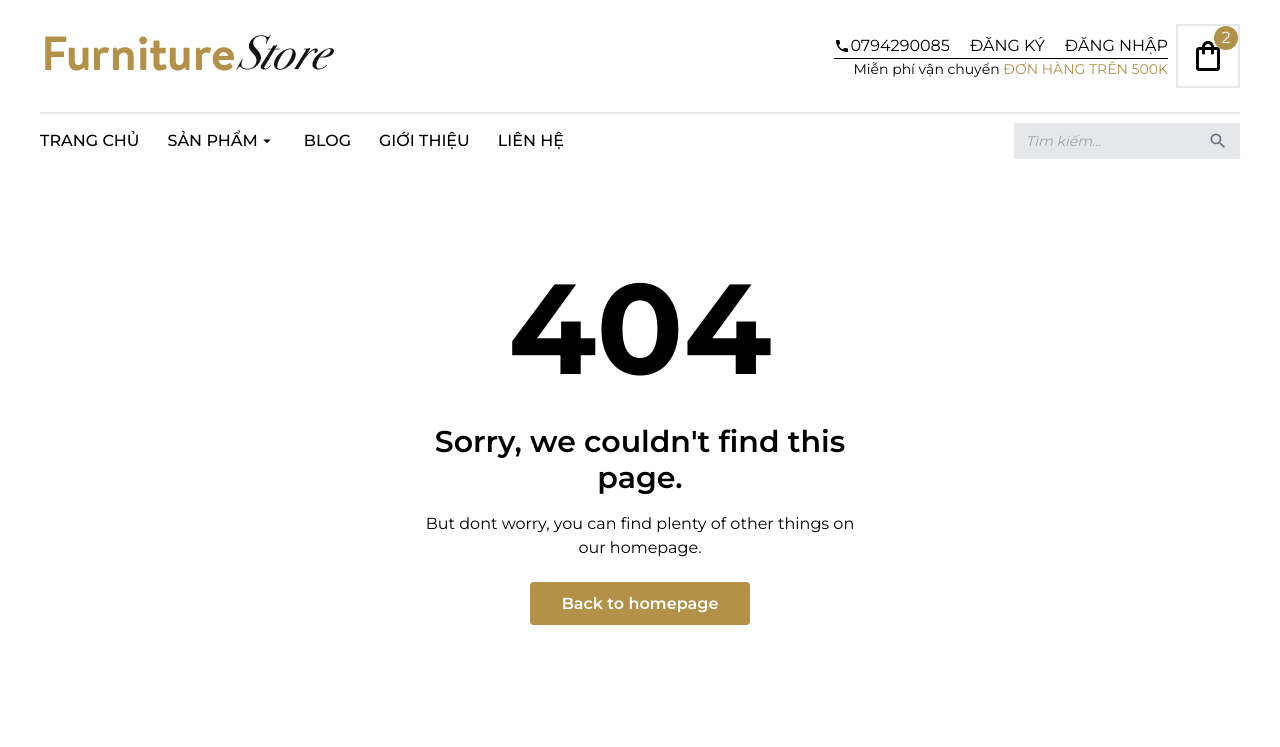
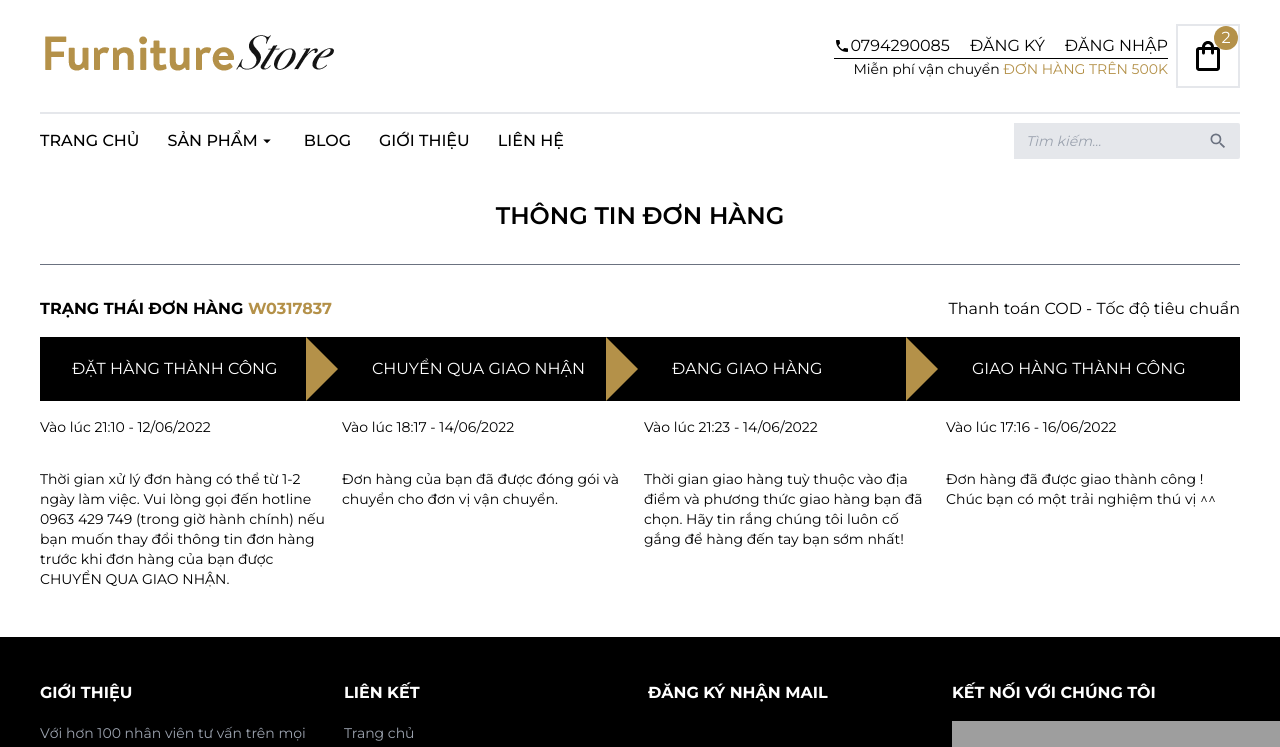
Before and after one commit to tietngocnhub1910120/nienluannganh, a React (Vite) app in the folder client/: page /tracking-order in a window 1280 px wide. Shown: the top 747 px of the page. Built offline with nearby package versions, Linux system fonts and the light colour scheme; grey boxes are pictures that could not be loaded.

Commit message:
tao trang kiem tra don hang

```diff
--- a/client/src/App.jsx
+++ b/client/src/App.jsx
@@ -6,6 +6,7 @@ import NotFound from "./pages/NotFound";
 import Products from "./pages/Products";
 import Cart from "./pages/Cart";
 import Checkout from "./pages/Checkout";
+import TrackingOrder from "./pages/TrackingOrder";
 import ProductDetail from "./pages/ProductDetail";
 const App = () => {
   return (
@@ -18,6 +19,7 @@ const App = () => {
         <Route path="/products" element={<Products />}></Route>
         <Route path="/cart/checkout" element={<Checkout />}></Route>
         <Route path="/cart" element={<Cart />}></Route>
+        <Route path="/tracking-order" element={<TrackingOrder />}></Route>
         <Route path="/" element={<Home />}></Route>
         <Route path="*" element={<NotFound />}></Route>
       </Routes>
--- a/client/src/index.css
+++ b/client/src/index.css
@@ -24,4 +24,14 @@
   .slide-img.active {
     @apply border-primary;
   }
+  .custom-after {
+    content: "";
+    position: absolute;
+    right: -30px;
+    top: 0;
+    border-top: 32px solid transparent;
+    border-right: 32px solid transparent;
+    border-bottom: 32px solid transparent;
+    border-left: 32px solid #b49149;
+  }
 }
--- a/client/src/pages/Cart.jsx
+++ b/client/src/pages/Cart.jsx
@@ -1,6 +1,6 @@
 import srcProduct1 from "../assets/upload_1aa6f23a22d74fa88509f30ff89740b1_large.webp";
 import { MdDelete } from "react-icons/md";
-import { useState, useEffect } from "react";
+import { useState } from "react";
 import { Link } from "react-router-dom";
 const Cart = () => {
   const [quantity, setQuantity] = useState(1);
@@ -13,13 +13,13 @@ const Cart = () => {
   return (
     <section className="app__container">
       <h1 className="font-semibold text-xl mt-8">GIỎ HÀNG CỦA BẠN</h1>
-      <div className="grid grid-cols-3 gap-4">
+      <div className="mt-8 grid grid-cols-3 gap-4">
         <ul className="col-span-2">
-          <li className="pb-6 border-b flex items-center justify-around">
+          <li className="pb-6 border-b grid grid-cols-5 items-center">
             <figure className="w-24">
               <img src={srcProduct1} alt="anh" />
             </figure>
-            <div>
+            <div className="col-span-2">
               <span>Bàn Sofa Thời Trang Noguchi Home'furni</span>
               <MdDelete className="block bg-gray-300 p-1 rounded-sm text-3xl cursor-pointer text-gray-900" />
             </div>
--- a/client/src/pages/Checkout.jsx
+++ b/client/src/pages/Checkout.jsx
@@ -1,12 +1,88 @@
+import srcProduct1 from "../assets/upload_1aa6f23a22d74fa88509f30ff89740b1_large.webp";
 import FormCheckout from "../components/CheckoutForm";
+import { MdDelete } from "react-icons/md";
+
+import { Link } from "react-router-dom";
+import { useState } from "react";
+
 const Checkout = () => {
+  const [quantity, setQuantity] = useState(1);
+  const handleIncrement = () => {
+    setQuantity(quantity + 1);
+  };
+  const handleReduced = () => {
+    setQuantity(quantity - 1);
+  };
   return (
     <div className="app__container">
-      <section className="grid grid-cols-5 gap-2">
-        <div className="col-span-3">
+      <section className="grid grid-cols-7 gap-4">
+        <div className="col-span-4">
           <FormCheckout />
         </div>
-        <div className="col-span-2">recode</div>
+        <div className="col-span-3">
+          <ul>
+            <li className="pb-6 border-b grid grid-cols-5 items-center">
+              <figure className="w-24">
+                <img src={srcProduct1} alt="anh" />
+              </figure>
+              <div className="col-span-2">
+                <span>Bàn Sofa Thời Trang Noguchi Home'furni</span>
+                <MdDelete className="block bg-gray-300 p-1 rounded-sm text-3xl cursor-pointer text-gray-900" />
+              </div>
+              <div className="flex">
+                <span
+                  className="text-lg cursor-pointer"
+                  onClick={handleReduced}
+                >
+                  -
+                </span>
+                <input
+                  className="w-10 bg-gray-300 text-center mx-2 outline-none"
+                  type="text"
+                  name="quantity"
+                  value={quantity}
+                  readOnly
+                />
+                <span
+                  className="text-lg cursor-pointer"
+                  onClick={handleIncrement}
+                >
+                  +
+                </span>
+              </div>
+              <span>222,000 $</span>
+            </li>
+          </ul>
+          <div className="flex justify-between gap-3 mt-6">
+            <input
+              className="py-3 px-2 w-2/3 outline-[#b49149] "
+              type="text"
+              name="code"
+              placeholder="Mã giảm giá"
+            />
+            <button className="w-1/3 py-3 px-6 bg-gray-800 text-white rounded-md cursor-pointer duration-300 ease-linear hover:bg-primary">
+              Sử dụng
+            </button>
+          </div>
+          <div className="h-[1px] w-full bg-gray-500 my-8"></div>
+          <p className="flex justify-between items-center">
+            Phí vận chuyển
+            <span className="text-right">35,000 đ</span>
+          </p>
+          <div className="h-[1px] w-full bg-gray-500 my-8"></div>
+          <p className="flex justify-between items-center">
+            Tổng cộng
+            <h4>
+              VND <span className="text-2xl">257,000 đ</span>
+            </h4>
+          </p>
+          <button className="w-full mt-8 py-4 bg-gray-800 rounded-md text-white">
+            Hoàn tất đơn hàng
+          </button>
+        </div>
+        <Link to={"/cart"} className="text-primary">
+          Giỏ hàng
+        </Link>
       </section>
     </div>
   );
--- /dev/null
+++ b/client/src/pages/TrackingOrder.jsx
@@ -0,0 +1,68 @@
+const TrackingOrder = () => {
+  return (
+    <main className="app__container">
+      <h1 className="mt-8 text-center text-2xl font-semibold">
+        THÔNG TIN ĐƠN HÀNG
+      </h1>
+      <div className="h-[1px] w-full bg-gray-500 my-8"></div>
+
+      <div className="flex justify-between">
+        <h3 className="font-bold text-base">
+          TRẠNG THÁI ĐƠN HÀNG <span className="text-primary">W0317837</span>
+        </h3>
+        <span>Thanh toán COD - Tốc độ tiêu chuẩn</span>
+      </div>
+
+      <ul className="h-16 grid grid-cols-4 mt-4 ">
+        <li className="w-full relative px-8 py-5 bg-black after:custom-after">
+          <span className="text-white hover:text-primary">
+            ĐẶT HÀNG THÀNH CÔNG
+          </span>
+        </li>
+        <li className="w-full relative px-8 py-5 bg-black after:custom-after">
+          <span className="text-white">CHUYỂN QUA GIAO NHẬN</span>
+        </li>
+        <li className="w-full relative px-8 py-5 bg-black after:custom-after">
+          <span className="text-white">ĐANG GIAO HÀNG</span>
+        </li>
+        <li className="w-full relative px-8 py-5 bg-black">
+          <span className="text-white">GIAO HÀNG THÀNH CÔNG</span>
+        </li>
+      </ul>
+      <div className="grid grid-cols-4 mt-4 gap-2">
+        <div className="">
+          <p className="text-sm">Vào lúc 21:10 - 12/06/2022</p>
+          <p className="mt-8 text-sm">
+            Thời gian xử lý đơn hàng có thể từ 1-2 ngày làm việc. Vui lòng gọi
+            đến hotline 0963 429 749 (trong giờ hành chính) nếu bạn muốn thay
+            đổi thông tin đơn hàng trước khi đơn hàng của bạn được CHUYỂN QUA
+            GIAO NHẬN.
+          </p>
+        </div>
+        <div className="">
+          <p className="text-sm">Vào lúc 18:17 - 14/06/2022</p>
+          <p className="mt-8 text-sm">
+            Đơn hàng của bạn đã được đóng gói và chuyển cho đơn vị vận chuyển.
+          </p>
+        </div>
+        <div className="">
+          <p className="text-sm">Vào lúc 21:23 - 14/06/2022</p>
+          <p className="mt-8 text-sm">
+            Thời gian giao hàng tuỳ thuộc vào địa điểm và phương thức giao hàng
+            bạn đã chọn. Hãy tin rắng chúng tôi luôn cố gắng để hàng đến tay bạn
+            sớm nhất!
+          </p>
+        </div>
+        <div className="">
+          <p className="text-sm">Vào lúc 17:16 - 16/06/2022</p>
+          <p className="mt-8 text-sm">
+            Đơn hàng đã được giao thành công ! Chúc bạn có một trải nghiệm thú
+            vị ^^
+          </p>
+        </div>
+      </div>
+    </main>
+  );
+};
+
+export default TrackingOrder;
```
